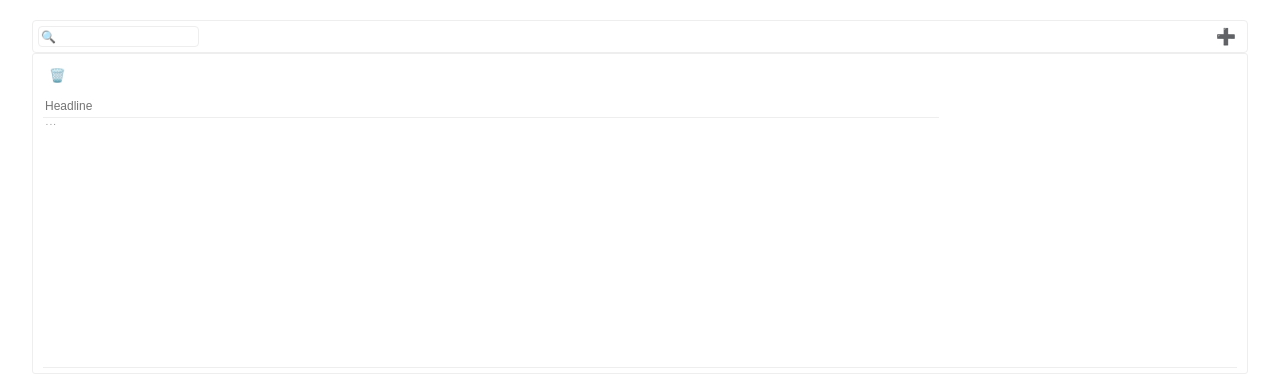
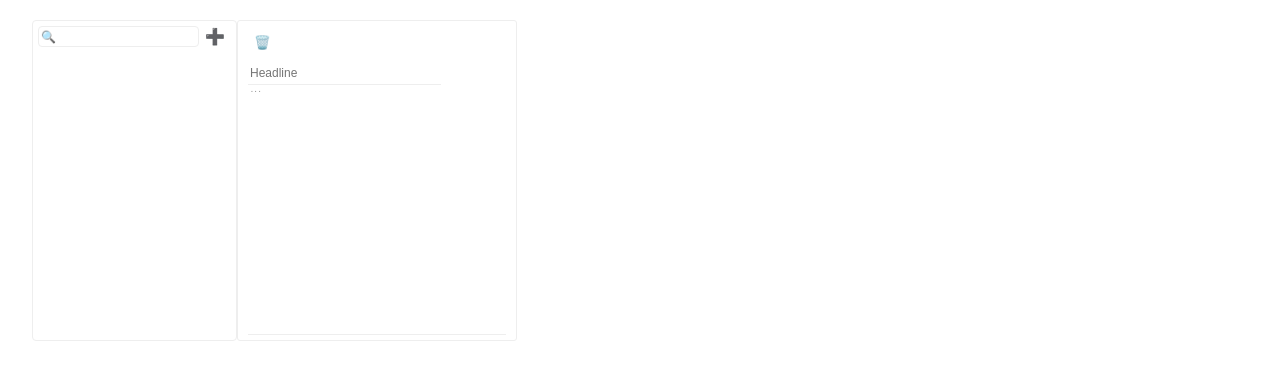
Before and after one commit to WilliamKulha/Noted, a React (Create React App) app: page / in a window 1280 px wide. Shown: the top 380 px of the page. Built offline with nearby package versions, Linux system fonts and the light colour scheme.

Commit message:
Add some responsive styles.

```diff
--- a/src/components/containers/Noted/Noted.jsx
+++ b/src/components/containers/Noted/Noted.jsx
@@ -151,7 +151,7 @@ class Noted extends Component {
                  />
                );
         return (
-          <>
+            <div className={classes.Wrapper}>
             <SummaryBox
                 addNote={this.addNoteHandler}
                 notes={this.state.notes}
@@ -161,7 +161,7 @@ class Noted extends Component {
                 searchField={this.state.currentSearchField}
             />
             {viewNote}
-          </>
+          </div>
         );
     }
 }
--- a/src/components/containers/Noted/Noted.module.css
+++ b/src/components/containers/Noted/Noted.module.css
@@ -0,0 +1,12 @@
+.Wrapper {
+    display: flex;
+    flex-flow: column;
+}
+
+
+
+@media only screen and (min-width: 500px) {
+    .Wrapper {
+        flex-flow: row;
+    }
+}
```
Also changed, not shown: src/components/NoteSummary/NoteSummary.module.css (line endings or trailing spaces).
